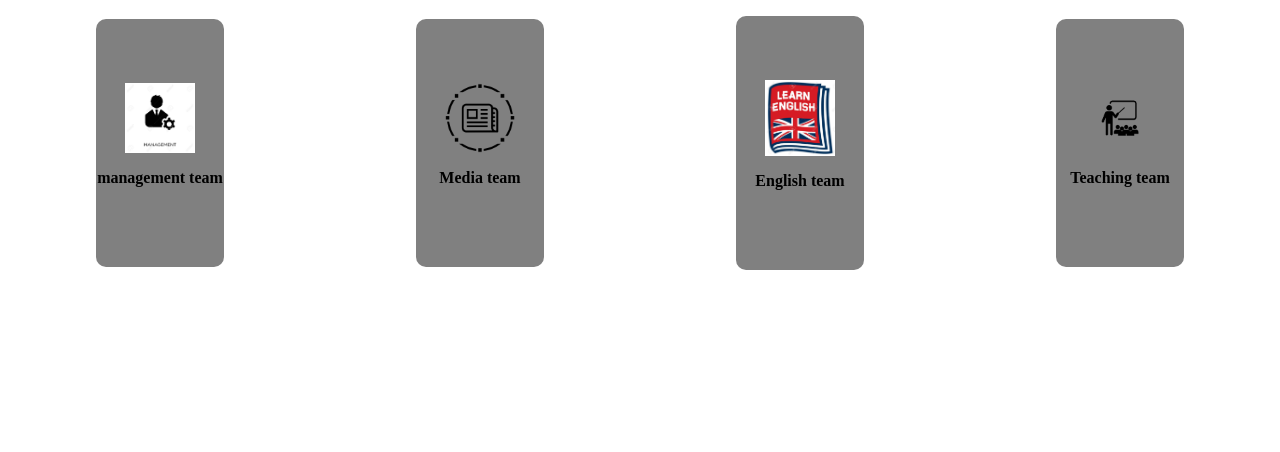
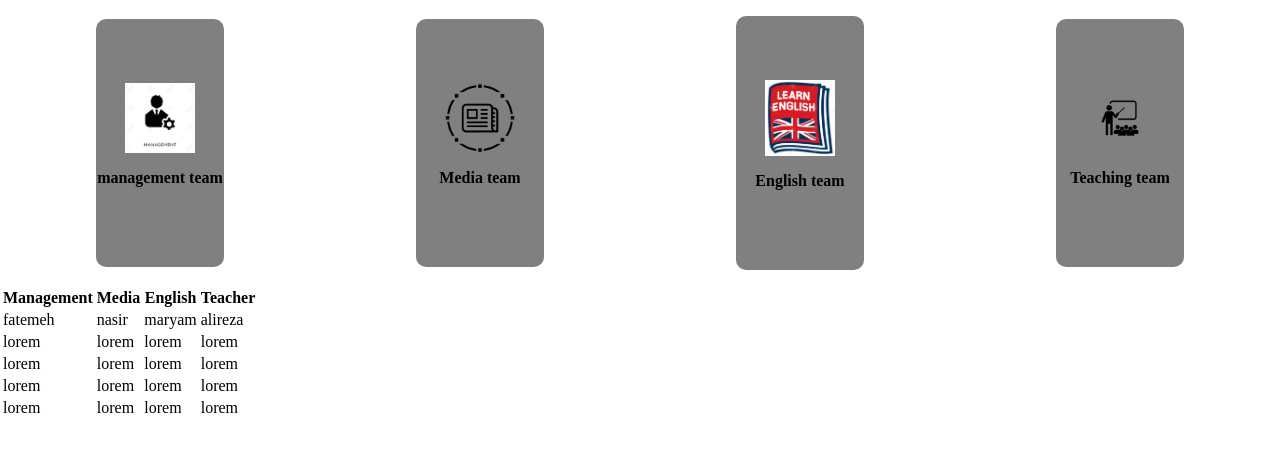
Before and after one commit to negarmiralaie/flexboxTraining, a plain HTML site: page section.html in a window 1280 px wide. Drawn offline with Linux system fonts and the light colour scheme.

Commit message:
created section page's table

```diff
--- a/section.html
+++ b/section.html
@@ -1,4 +1,5 @@
 <html lang="en">
+
 <head>
     <meta charset="UTF-8">
     <meta http-equiv="X-UA-Compatible" content="IE=edge">
@@ -6,6 +7,7 @@
     <title>section</title>
     <link rel="stylesheet" href="./style.css">
 </head>
+
 <body>
 
     <article class="cardCombo">
@@ -26,5 +28,48 @@
             <p>Teaching team</p>
         </article>
     </article>
+    <table>
+        <thead>
+            <tr>
+                <th>Management</th>
+                <th>Media</th>
+                <th>English</th>
+                <th>Teacher</th>
+            </tr>
+        </thead>
+        <tbody>
+            <tr>
+                <td>fatemeh</td>
+                <td>nasir</td>
+                <td>maryam</td>
+                <td>alireza</td>
+            </tr>
+            <tr>
+                <td>lorem</td>
+                <td>lorem</td>
+                <td>lorem</td>
+                <td>lorem</td>
+            </tr>
+            <tr>
+                <td>lorem</td>
+                <td>lorem</td>
+                <td>lorem</td>
+                <td>lorem</td>
+            </tr>
+            <tr>
+                <td>lorem</td>
+                <td>lorem</td>
+                <td>lorem</td>
+                <td>lorem</td>
+            </tr>
+            <tr>
+                <td>lorem</td>
+                <td>lorem</td>
+                <td>lorem</td>
+                <td>lorem</td>
+            </tr>
+        </tbody>
+    </table>
 </body>
+
 </html>
```
